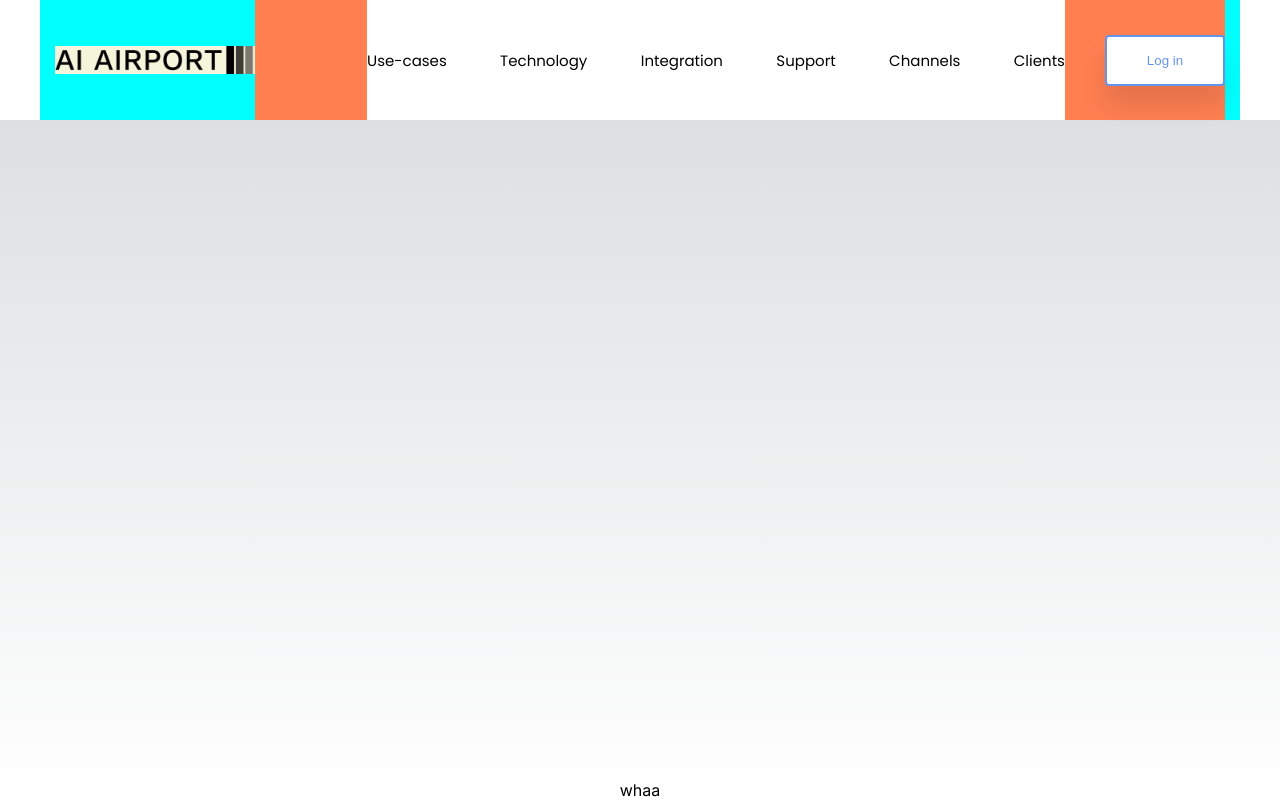
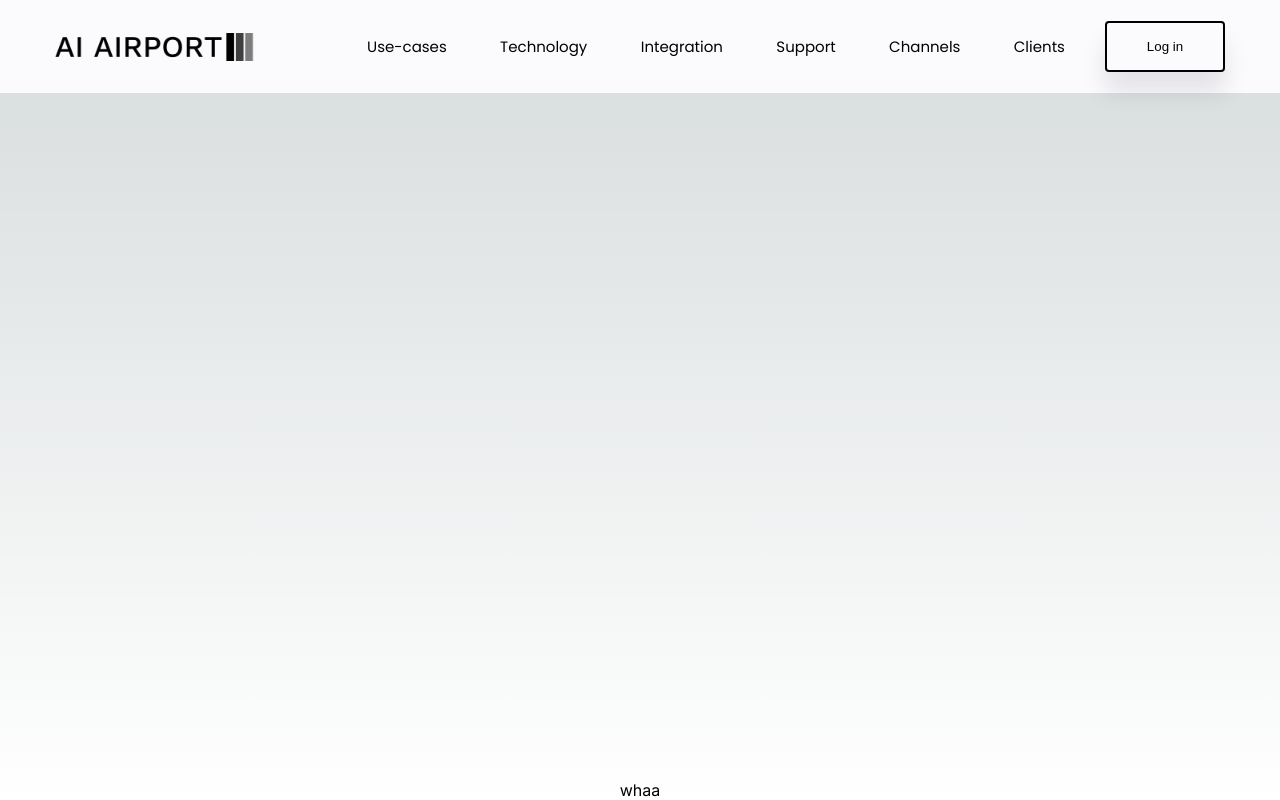
Before and after one commit to peculiarnewbie/AeroBuddy, a Next.js app: page / in a window 1280 px wide. Built offline with nearby package versions, Linux system fonts and the light colour scheme.

Commit message:
monochromatic colors

```diff
--- a/app/globals.css
+++ b/app/globals.css
@@ -38,6 +38,8 @@
   --callout-border-rgb: 172, 175, 176;
   --card-rgb: 180, 185, 188;
   --card-border-rgb: 131, 134, 135;
+
+  --our-white: 251, 251, 253;
 }
 
 @media (prefers-color-scheme: dark) {
--- a/components/styles.css
+++ b/components/styles.css
@@ -7,18 +7,17 @@
     display: flex;
     justify-content: center;
     width: 100vw;
-    height: 120px;
-    background-color: white;
+    height: 93px;
+    background-color: rgba(var(--our-white));
 }
 
 .Container{
     height: 100%;
-    background-color: aqua;
     padding: 0 15px;
 }
 
 .Navbar-logo{
-    background-color: beige;
+    cursor: pointer;
     width: 200px;
     min-width: 200px;
     height: 28px;
@@ -27,14 +26,13 @@
 
 .Navbar-main{
     display: flex;
-    background-color: coral;
     height: 100%;
     flex-grow: 10;
 }
 
 .Navbar-buttons{
     display: flex;
-    background-color: white;
+    background-color: rgba(var(--our-white));;
     height: 100%;
     width: 100%;
     position: relative;
@@ -66,7 +64,7 @@
     width: 100%;
     height: 2px;
     border-radius: 4px;
-    background-color: cornflowerblue;
+    background-color: grey;
     bottom: 0;
     left: 0;
     transform-origin: right;
@@ -80,7 +78,7 @@
 }
 
 .Navbar-button:hover{
-    color:cornflowerblue;
+    color:grey;
     transition: all .2s ease-in-out;
     cursor: pointer;
 }
@@ -96,19 +94,20 @@
     margin-left: 40px;
     min-width: 120px;
     height: 51px;
-    background-color: white;
-    color: cornflowerblue;
+    background-color: rgba(var(--our-white));;
+    color: black;
     border-radius: 4px;
     border: 2px solid;
     box-shadow: 0 20px 24px 0 rgba(0,11,40,.1);
+    transition: .2s ease-in-out;
 }
 
 .Navbar-login:hover{
     box-shadow: none;
-    background-color: cornflowerblue;
-    border-color: cornflowerblue;
+    background-color: grey;
+    border-color: grey;
     color: white;
-    transition: .3s ease-in-out;
+    transition: .2s ease-in-out;
     cursor: pointer;
 }
 
@@ -148,7 +147,7 @@
         width: 100%;
         display: block;
         margin-left: -15px;
-        background-color: white;
+        background-color: rgba(var(--our-white));;
         padding: 0 15px;
     }
 
```
